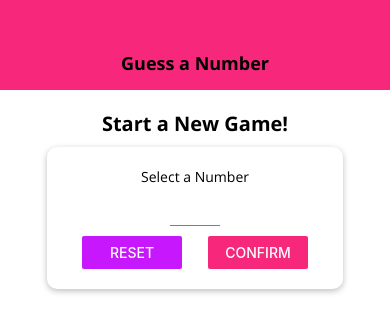
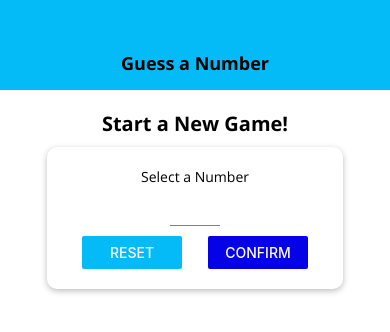
Before and after one commit to perrymacdougall/rn-complete-guide, a React Native app: screen / in a window 390 px wide. Shown: the top 332 px of the page. Built offline with nearby package versions, Linux system fonts and the light colour scheme.

Commit message:
changed color scheme to blue

```diff
--- a/constants/colors.js
+++ b/constants/colors.js
@@ -1,4 +1,4 @@
 export default {
-    primary: '#f7287b',
-    accent: '#c717fc'
+    primary: '#05bbf7',
+    accent: '#0602e8'
 };
--- a/screens/StartGameScreen.js
+++ b/screens/StartGameScreen.js
@@ -85,11 +85,11 @@ const StartGameScreen = props => {
                             <Button
                                 title="Reset"
                                 onPress={resetInputHandler}
-                                color={Colors.accent}
+                                color={Colors.primary}
                             />
                         </View>
                         <View style={styles.button}>
-                            <Button title="Confirm" onPress={confirmInputHandler} color={Colors.primary} />
+                            <Button title="Confirm" onPress={confirmInputHandler} color={Colors.accent} />
                         </View>
                     </View>
                 </Card>
```
